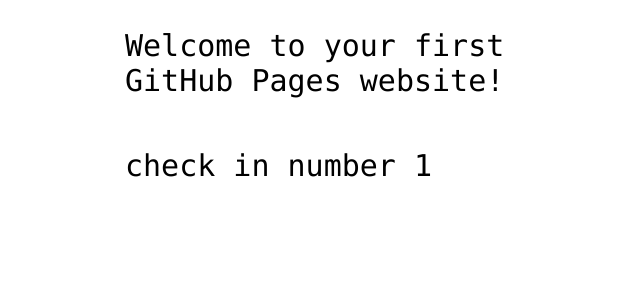
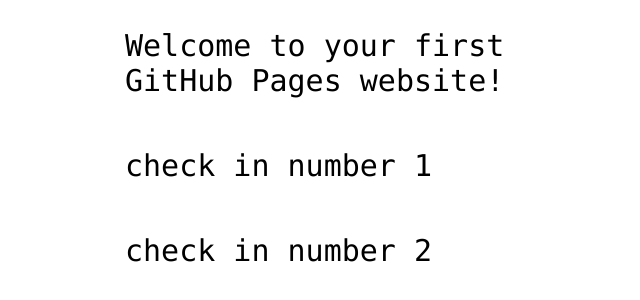
Before and after one commit to robvanraman/hello-world, a plain HTML site: page index.html in a window 1280 px wide. Shown: the part 360-660 px from the top of the page, without its empty margins (315-955 px from the left). Drawn offline with Linux system fonts and the light colour scheme.

Commit message:
check in 2

```diff
--- a/index.html
+++ b/index.html
@@ -15,6 +15,7 @@
 <p>Welcome to your first GitHub Pages website!</p>
 
 <p>check in number 1</p>
+<p>check in number 2</p>
 
 </body>
 </html>
```
